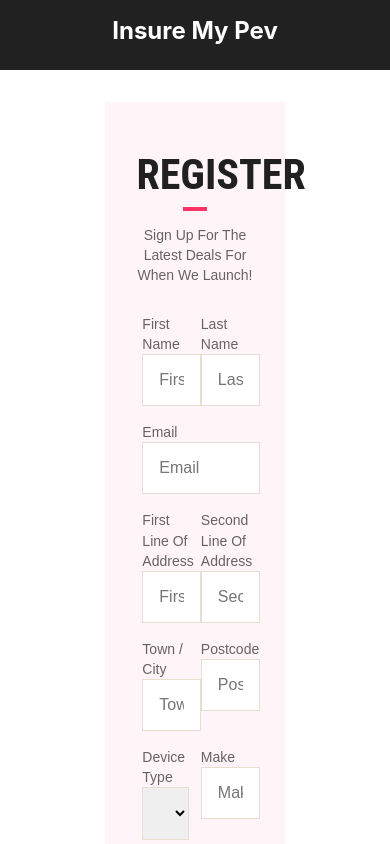
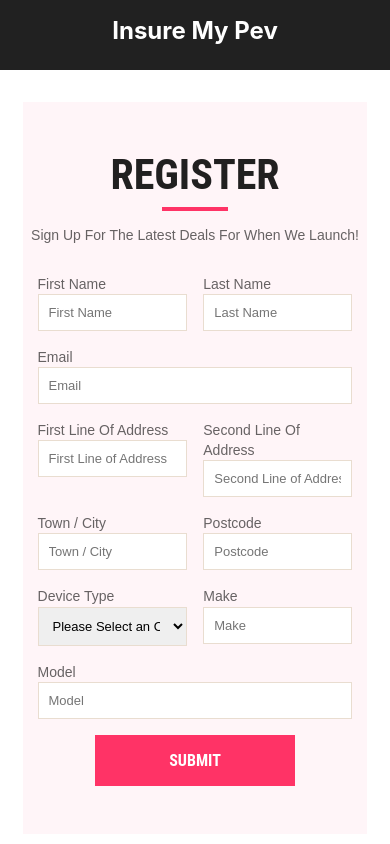
Before and after one commit to maxcramer/imp, a React (Create React App) app: page /register in a window 390 px wide. Shown: the top 844 px of the page. Built offline with nearby package versions, Linux system fonts and the light colour scheme.

Commit message:
styled out rider form for mobile

```diff
--- a/src/components/RegisterForm/registerFrom.css
+++ b/src/components/RegisterForm/registerFrom.css
@@ -106,3 +106,24 @@ select {
     border-color 250ms cubic-bezier(0.4, 0, 0.2, 1) 0ms,
     color 250ms cubic-bezier(0.4, 0, 0.2, 1) 0ms;
 }
+
+@media only screen and (max-width: 600px) {
+  .register_form_parent {
+    width: 85%;
+    padding: 3rem 0.4rem;
+  }
+
+  .form_item {
+    width: 45%;
+  }
+
+  .email {
+    width: 95%;
+  }
+
+  input,
+  select {
+    padding: 10px;
+    font-size: 13px;
+  }
+}
```
